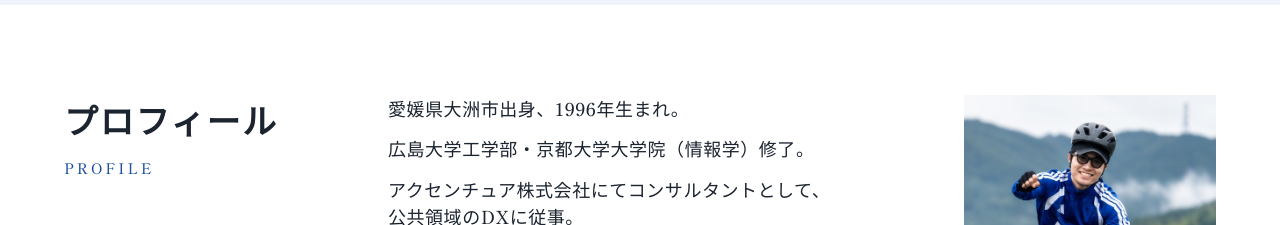
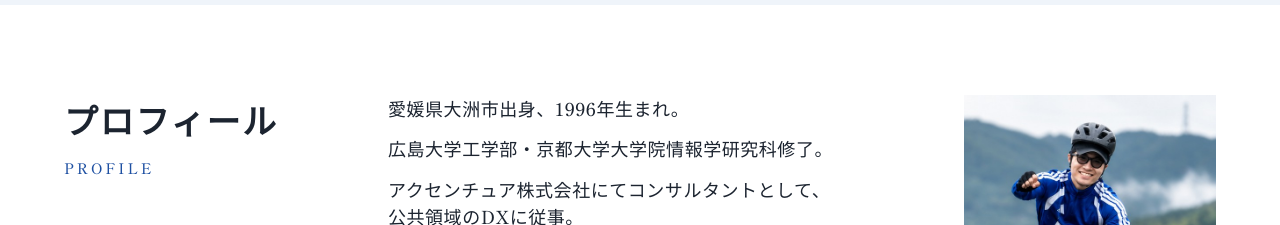
Before and after one commit to kentakikuchi0423/HOMEPAGE, a Next.js app: page / in a window 1280 px wide. Shown: the part 1940-2165 px from the top of the page. Built offline with nearby package versions, Linux system fonts and the light colour scheme; no server answers.

Commit message:
Update the graduate school name in the profile
Co-Authored-By: Claude Fable 5.2 <noreply@anthropic.com>
Claude-Session: https://claude.ai/code/session_01ACicwXpsh3J5NmLsPV9VBN

```diff
--- a/src/content/site.ts
+++ b/src/content/site.ts
@@ -236,7 +236,7 @@ export const siteConfig: SiteConfig = {
     title: "大洲市議会議員",
     bio: [
       "愛媛県大洲市出身、1996年生まれ。",
-      "広島大学工学部・京都大学大学院（情報学）修了。",
+      "広島大学工学部・京都大学大学院情報学研究科修了。",
       "アクセンチュア株式会社にてコンサルタントとして、公共領域のDXに従事。",
       "2025年に退社し、大洲市にて故郷の未来に向き合う活動を開始。",
     ],
```
